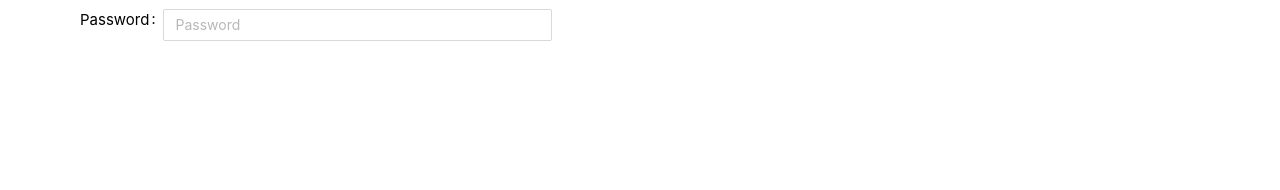
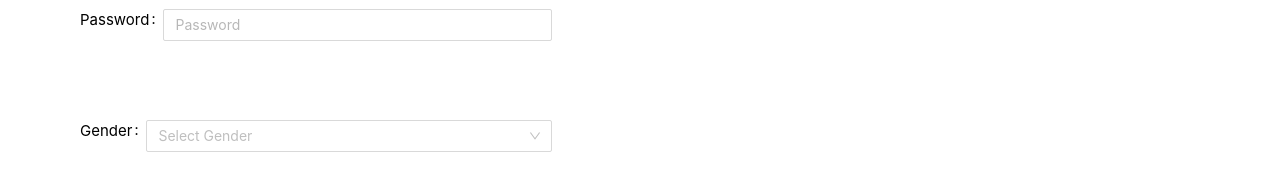
Before and after one commit to Gagandeep-Kaur-01/Ant_Design, a React (Create React App) app: page / in a window 1280 px wide. Shown: the part 244-434 px from the top of the page. Built offline with nearby package versions, Linux system fonts and the light colour scheme.

Commit message:
inserted 'Gender' (having dropdown) field

```diff
--- a/src/components/setting/Forms.js
+++ b/src/components/setting/Forms.js
@@ -4,6 +4,7 @@ import 'antd/dist/antd.css';
 import { Form, Input, InputNumber, Button, Select, Checkbox, Upload, message, Icon, Row, Col, DatePicker } from 'antd'
 import './Forms.css'
 const FormItem = Form.Item;
+const Option = Select.Option;
 
 
 class Forms extends Component {
@@ -76,7 +77,26 @@ class Forms extends Component {
                             <Input type="password" name="password" id="password" placeholder="Password" autoComplete="off" />
                           </FormItem>
                         </Col>
-                      </Row>
+                    </Row>
+
+                    <Row justify="start" className="appFormStyle">
+                        <Col md={12} xs={24}>
+                          <FormItem label="Gender">
+                            <Select
+                              name="gender"
+                              id="gender"
+                              showSearch
+                              optionFilterProp="children"
+                              getPopupContainer={trigger => trigger.parentNode}
+                              placeholder="Select Gender"
+                             >
+                             <Option value="">Select Gender</Option>
+                             <Option value="M">Male</Option>
+                             <Option value="F">Female</Option>
+                            </Select>
+                          </FormItem>
+                        </Col>
+                    </Row>
 
                   </Col>
                 </Row>
```
